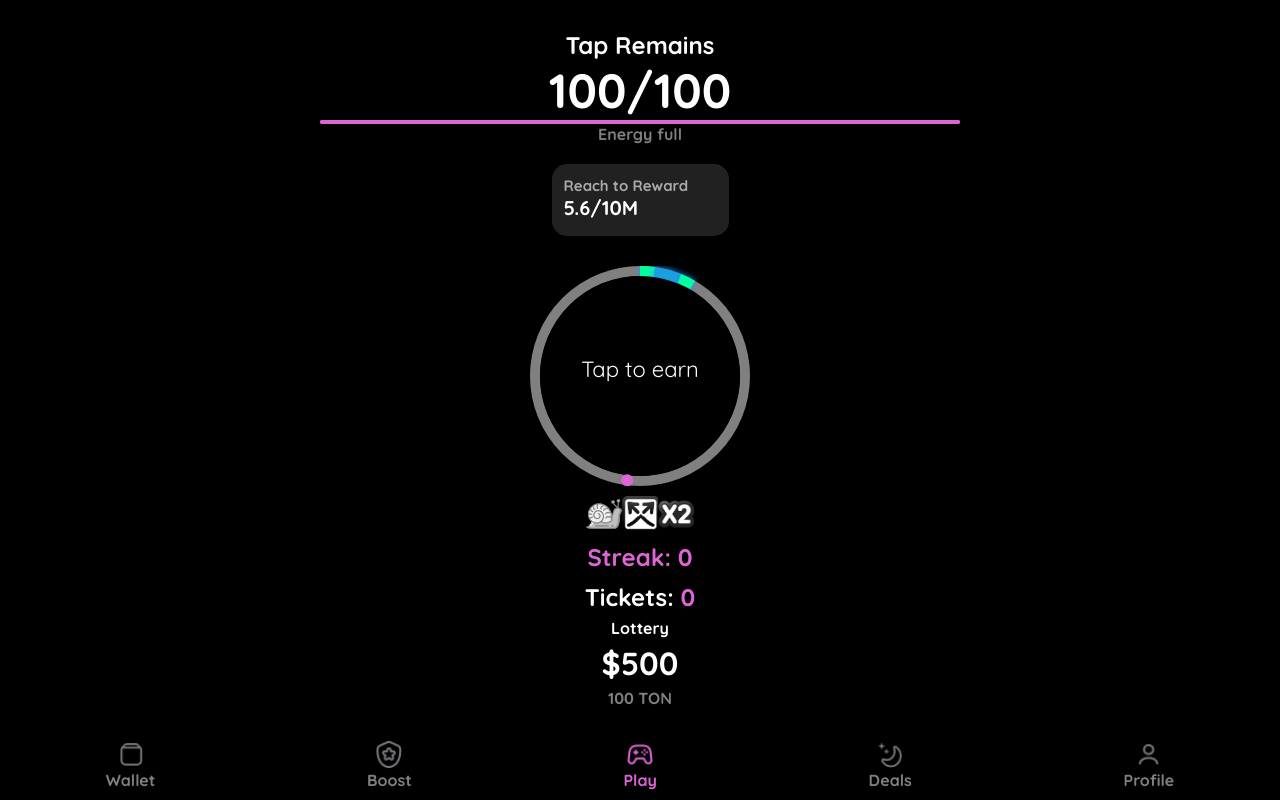
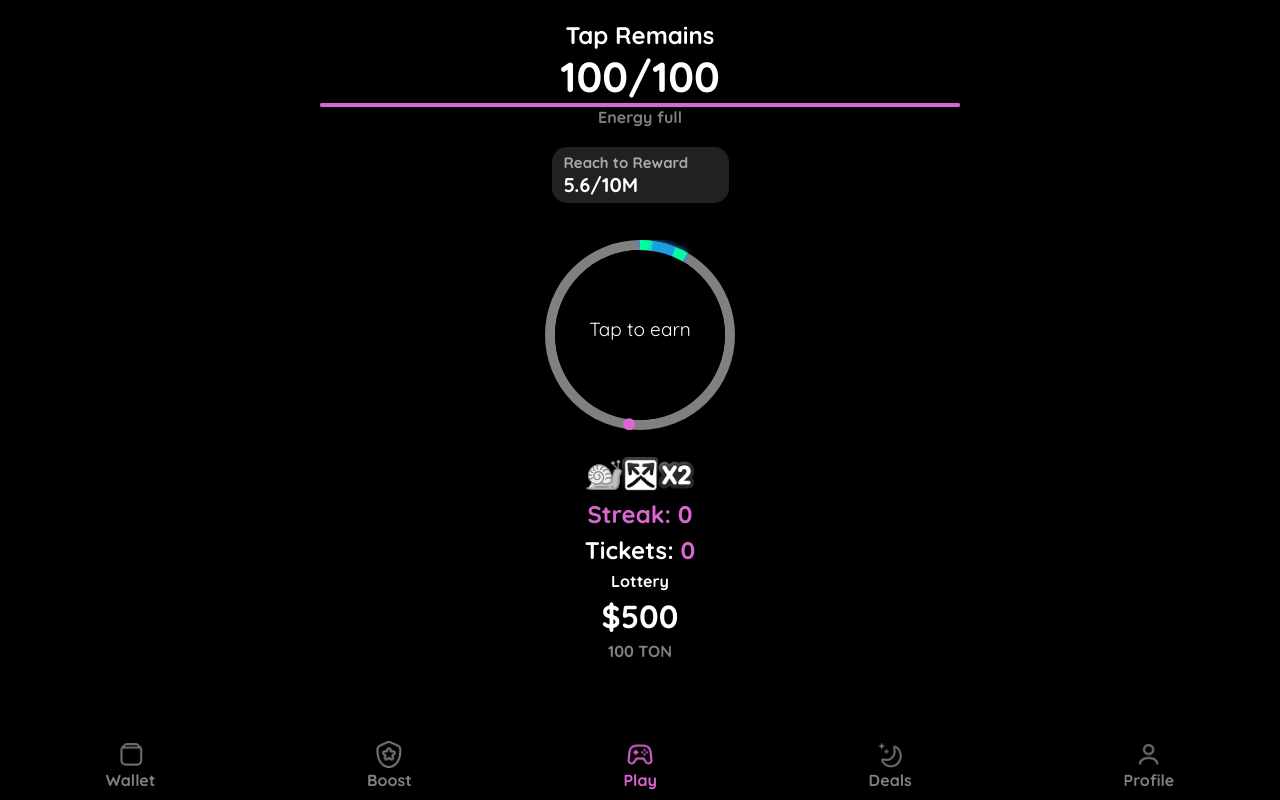
Before and after one commit to AtiErdal7/GamGam, a React (Create React App) app: page /#/ in a window 1280 px wide. Built offline with nearby package versions, Linux system fonts and the light colour scheme.

Commit message:
ui fixes

```diff
--- a/src/CircularProgressBar.tsx
+++ b/src/CircularProgressBar.tsx
@@ -29,7 +29,7 @@ let increaseAmount = 0;
 // @ts-ignore
 const CircularProgress = () => {
 
-    const size = 220;
+    const size = 190;
     const strokeWidth = 10;
     const circleOneStroke = "grey";
 
@@ -370,13 +370,12 @@ const CircularProgress = () => {
             <h2
                 style={{
                     color:"white",
-                    paddingTop: '30px'
+                    paddingTop: '20px'
                 }}>Tap Remains</h2>
             <h2 style={{
                 color: "white",
-                fontSize: "48px"
+                fontSize: "42px"
             }}
-
             >{energyRemains + "/" + energyLimit}
                 <div style={containerStyle}>
                     <div style={{width: '50%'}}>
@@ -404,7 +403,7 @@ const CircularProgress = () => {
             <div style={{
                 cursor: 'pointer',
                 width: '100%',
-                height: '30vh',
+                height: '28vh',
                 display: 'flex',
                 justifyContent: 'center',
                 alignItems: 'center'
@@ -471,6 +470,7 @@ const CircularProgress = () => {
             }}>
             </button>
             <div style={{
+                paddingTop:"10px",
                 display: 'flex',
                 justifyContent: "center",
                 alignItems:"center"
@@ -480,11 +480,11 @@ const CircularProgress = () => {
                 <div className={multiplierIconImage}></div>
             </div>
             <h2 style={{
-                paddingTop:10
+                paddingTop:6
             }}>Streak: {streak}</h2>
             <h2 style={{
                 color: "white",
-                paddingTop:10
+                paddingTop:6
             }}>Tickets: <text>{clickAmount}</text> {showMessage && <text style={{color: messageColor}}>+{increaseAmount}</text>}</h2>
         </div>
     );
--- a/src/index.css
+++ b/src/index.css
@@ -58,8 +58,8 @@ button:focus, input:focus, select:focus, textarea:focus {
 
 .square  {
   width: 165px;
-  height: 60px;
-  padding-top: 12px;
+  height: 50px;
+  padding-top: 6px;
   padding-left: 12px;
   background-color: #212121;
   text-align: left;
```
